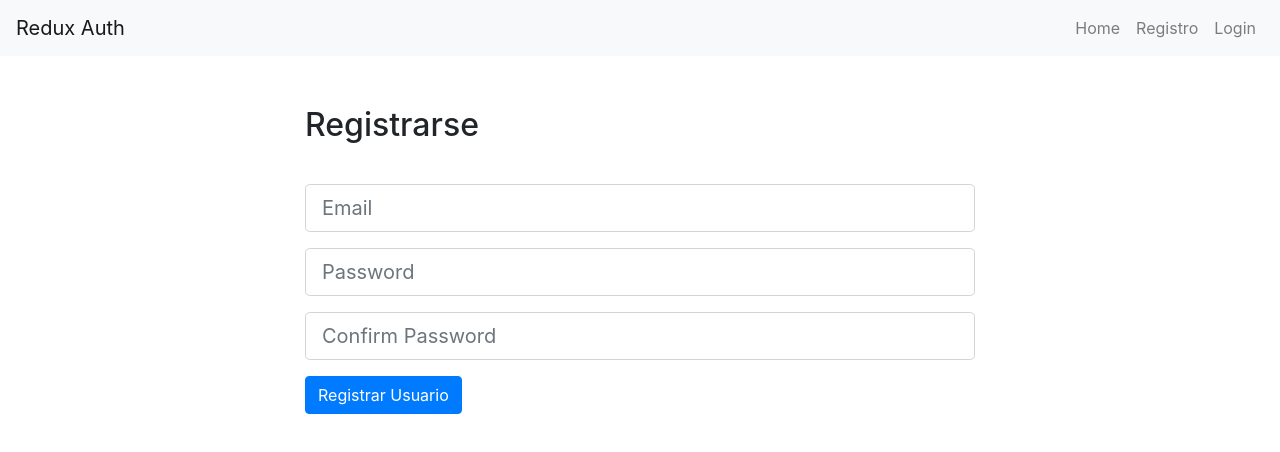
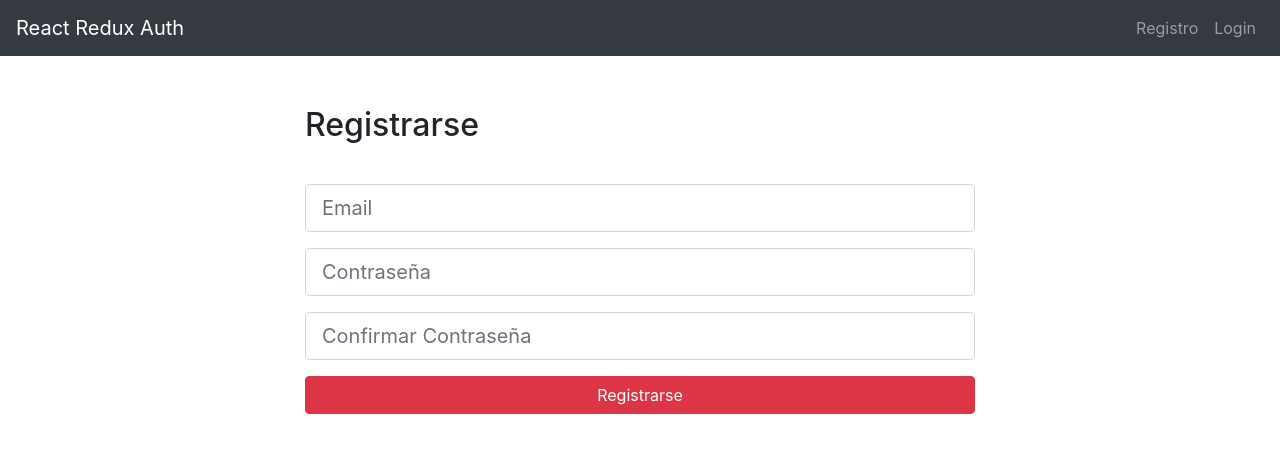
Before and after one commit to Beor18/jwt-elixir-frontend, a React (Create React App) app: page /register in a window 1280 px wide. Shown: the top 452 px of the page. Built offline with nearby package versions, Linux system fonts and the light colour scheme.

Commit message:
logout y otros cambios

```diff
--- a/src/App.js
+++ b/src/App.js
@@ -2,6 +2,9 @@ import React, { Component } from 'react';
 import { BrowserRouter as Router, Route} from 'react-router-dom';
 import { Provider } from 'react-redux';
 import store from './store';
+import jwt_decode from 'jwt-decode';
+import setAuthToken from './setAuthToken';
+import { setCurrentUser, logoutUser } from './actions/authentication';
 
 import Navbar from './components/Navbar';
 import Register from './components/Register';
@@ -9,6 +12,18 @@ import Login from './components/Login';
 import Home from './components/Home';
 
 import 'bootstrap/dist/css/bootstrap.min.css';
+
+if(localStorage.jwt) {
+  setAuthToken(localStorage.jwt);
+  const decoded = jwt_decode(localStorage.jwt);
+  store.dispatch(setCurrentUser(decoded));
+
+  const currentTime = Date.now() / 1000;
+  if(decoded.exp < currentTime) {
+    store.dispatch(logoutUser());
+    window.location.href = '/login'
+  }
+}
 
 class App extends Component {
   render() {
--- a/src/actions/authentication.js
+++ b/src/actions/authentication.js
@@ -17,8 +17,8 @@ export const registerUser = (user, history) => dispatch => {
 export const loginUser = (user) => dispatch => {
     axios.post('http://localhost:4000/api/v1/sign_in', user)
             .then(res => {
-                const { token } = res.data;
-                localStorage.setItem('jwtToken', token);
+                const token = res.data.jwt;
+                localStorage.setItem('jwt', token);
                 setAuthToken(token);
                 const decoded = jwt_decode(token);
                 dispatch(setCurrentUser(decoded));
@@ -37,3 +37,10 @@ export const setCurrentUser = decoded => {
         payload: decoded
     }
 }
+
+export const logoutUser = (history) => dispatch => {
+    localStorage.removeItem('jwt');
+    setAuthToken(false);
+    dispatch(setCurrentUser({}));
+    history.push('/login');
+}
--- a/src/components/Home.js
+++ b/src/components/Home.js
@@ -3,8 +3,8 @@ import React, { Component } from 'react';
 export default class Home extends Component {
     render() {
         return(
-            <div>
-                Home Componente
+            <div className="container" style={{ marginTop: '20px'}}>
+                <h2>Bienvenido a Home componente</h2>
             </div>
         );
     }
--- a/src/components/Login.js
+++ b/src/components/Login.js
@@ -1,10 +1,11 @@
 import React, { Component } from 'react';
+import PropTypes from 'prop-types';
 import { connect } from 'react-redux';
-import PropTypes from 'prop-types';
 import { loginUser } from '../actions/authentication';
 import classnames from 'classnames';
 
 class Login extends Component {
+
     constructor() {
         super();
         this.state = {
@@ -12,14 +13,13 @@ class Login extends Component {
             password: '',
             errors: {}
         }
-
         this.handleInputChange = this.handleInputChange.bind(this);
         this.handleSubmit = this.handleSubmit.bind(this);
     }
 
     handleInputChange(e) {
         this.setState({
-            [e.target.email]: e.target.value
+            [e.target.name]: e.target.value
         })
     }
 
@@ -29,23 +29,31 @@ class Login extends Component {
             email: this.state.email,
             password: this.state.password,
         }
-
         this.props.loginUser(user);
     }
 
+    componentDidMount() {
+        if(this.props.auth.isAuthenticated) {
+            this.props.history.push('/');
+        }
+    }
+
     componentWillReceiveProps(nextProps) {
-            if(nextProps.errors) {
-                this.setState({
-                    errors: nextProps.errors
-             });
+        if(nextProps.auth.isAuthenticated) {
+            this.props.history.push('/')
+        }
+        if(nextProps.errors) {
+            this.setState({
+                errors: nextProps.errors
+            });
         }
     }
 
     render() {
         const {errors} = this.state;
         return(
-            <div className="container" style={{ marginTop: '50px', width: '700px'}}>
-            <h2 style={{marginBottom: '40px'}}>Login</h2>
+        <div className="container" style={{ marginTop: '50px', width: '700px'}}>
+            <h2 style={{marginBottom: '40px'}}>Panel de Administración</h2>
             <form onSubmit={ this.handleSubmit }>
                 <div className="form-group">
                     <input
@@ -63,7 +71,7 @@ class Login extends Component {
                 <div className="form-group">
                     <input
                     type="password"
-                    placeholder="Password"
+                    placeholder="Contraseña"
                     className={classnames('form-control form-control-lg', {
                         'is-invalid': errors.password
                     })}
@@ -74,7 +82,7 @@ class Login extends Component {
                     {errors.password && (<div className="invalid-feedback">{errors.password}</div>)}
                 </div>
                 <div className="form-group">
-                    <button type="submit" className="btn btn-primary">
+                    <button type="submit" className="btn btn-danger" style={{  width: '100%'}}>
                         Ingresar
                     </button>
                 </div>
@@ -85,11 +93,14 @@ class Login extends Component {
 }
 
 Login.propTypes = {
+    loginUser: PropTypes.func.isRequired,
+    auth: PropTypes.object.isRequired,
     errors: PropTypes.object.isRequired
 }
 
 const mapStateToProps = (state) => ({
+    auth: state.auth,
     errors: state.errors
 })
 
-export  default connect(mapStateToProps, { loginUser })(Login)
+export default connect(mapStateToProps, { loginUser })(Login)
--- a/src/components/Navbar.js
+++ b/src/components/Navbar.js
@@ -1,27 +1,55 @@
 import React, { Component } from 'react';
 import { Link } from 'react-router-dom';
+import PropTypes from 'prop-types';
+import { connect } from 'react-redux';
+import { logoutUser } from '../actions/authentication';
+import { withRouter } from 'react-router-dom';
 
 class Navbar extends Component {
+
+    onLogout(e) {
+        e.preventDefault();
+        this.props.logoutUser(this.props.history);
+    }
+
     render() {
-        return(
-        <nav className="navbar navbar-expand-lg navbar-light bg-light">
-            <Link className="navbar-brand" to="/">Redux Auth</Link>
-            <div className="collapse navbar-collapse" id="navbarSupportedContent">
+        const {isAuthenticated, user} = this.props.auth;
+        const authLinks = (
             <ul className="navbar-nav ml-auto">
-                    <li className="nav-item">
-                    <Link className="nav-link" to="/">Home</Link>
-                    </li>
+                <a href="#" className="nav-link" onClick={this.onLogout.bind(this)}>
+
+                            Salir
+                </a>
+            </ul>
+        )
+      const guestLinks = (
+        <ul className="navbar-nav ml-auto">
             <li className="nav-item">
                 <Link className="nav-link" to="/register">Registro</Link>
             </li>
-                    <li class="nav-item">
+            <li className="nav-item">
                 <Link className="nav-link" to="/login">Login</Link>
             </li>
         </ul>
+      )
+        return(
+            <nav className="navbar navbar-expand-lg navbar-dark bg-dark">
+                <Link className="navbar-brand" to="/">React Redux Auth</Link>
+                <div className="collapse navbar-collapse" id="navbarSupportedContent">
+                    {isAuthenticated ? authLinks : guestLinks}
                 </div>
             </nav>
         )
     }
 }
 
-export default Navbar;
+Navbar.propTypes = {
+    logoutUser: PropTypes.func.isRequired,
+    auth: PropTypes.object.isRequired
+}
+
+const mapStateToProps = (state) => ({
+    auth: state.auth
+})
+
+export default connect(mapStateToProps, { logoutUser })(withRouter(Navbar));
--- a/src/components/Register.js
+++ b/src/components/Register.js
@@ -4,7 +4,6 @@ import PropTypes from 'prop-types';
 import { withRouter } from 'react-router-dom';
 import { registerUser } from '../actions/authentication';
 import classnames from 'classnames';
-
 
 class Register extends Component {
 
@@ -16,14 +15,13 @@ class Register extends Component {
             password_confirmation: '',
             errors: {}
         }
-
         this.handleInputChange = this.handleInputChange.bind(this);
         this.handleSubmit = this.handleSubmit.bind(this);
     }
 
     handleInputChange(e) {
         this.setState({
-            [e.target.email]: e.target.value
+            [e.target.name]: e.target.value
         })
     }
 
@@ -32,12 +30,15 @@ class Register extends Component {
         const user = {
             email: this.state.email,
             password: this.state.password,
-            password_confirmation: this.state.password_confirmation
+            password_confirm: this.state.password_confirmation
         }
         this.props.registerUser(user, this.props.history);
     }
 
     componentWillReceiveProps(nextProps) {
+        if(nextProps.auth.isAuthenticated) {
+            this.props.history.push('/')
+        }
         if(nextProps.errors) {
             this.setState({
                 errors: nextProps.errors
@@ -45,18 +46,25 @@ class Register extends Component {
         }
     }
 
+    componentDidMount() {
+        if(this.props.auth.isAuthenticated) {
+            this.props.history.push('/');
+        }
+    }
+
     render() {
         const { errors } = this.state;
         return(
-            <div className="container" style={{ marginTop: '50px', width: '700px'}}>
+        <div className="container" style={{ marginTop: '50px', width: '700px'}}>
             <h2 style={{marginBottom: '40px'}}>Registrarse</h2>
             <form onSubmit={ this.handleSubmit }>
-
                 <div className="form-group">
                     <input
                     type="email"
                     placeholder="Email"
-                    className={classnames('form-control form-control-lg', { 'is-invalid': errors.email})}
+                    className={classnames('form-control form-control-lg', {
+                        'is-invalid': errors.email
+                    })}
                     name="email"
                     onChange={ this.handleInputChange }
                     value={ this.state.email }
@@ -66,8 +74,10 @@ class Register extends Component {
                 <div className="form-group">
                     <input
                     type="password"
-                    placeholder="Password"
-                    className={classnames('form-control form-control-lg', { 'is-invalid': errors.password})}
+                    placeholder="Contraseña"
+                    className={classnames('form-control form-control-lg', {
+                        'is-invalid': errors.password
+                    })}
                     name="password"
                     onChange={ this.handleInputChange }
                     value={ this.state.password }
@@ -77,17 +87,19 @@ class Register extends Component {
                 <div className="form-group">
                     <input
                     type="password"
-                    placeholder="Confirm Password"
-                    className={classnames('form-control form-control-lg', { 'is-invalid': errors.password_confirmation})}
-                    name="password_confirm"
+                    placeholder="Confirmar Contraseña"
+                    className={classnames('form-control form-control-lg', {
+                        'is-invalid': errors.password_confirmation
+                    })}
+                    name="password_confirmation"
                     onChange={ this.handleInputChange }
                     value={ this.state.password_confirmation }
                     />
                     {errors.password_confirmation && (<div className="invalid-feedback">{errors.password_confirmation}</div>)}
                 </div>
                 <div className="form-group">
-                    <button type="submit" className="btn btn-primary">
-                        Registrar Usuario
+                    <button type="submit" className="btn btn-danger" style={{  width: '100%'}}>
+                        Registrarse
                     </button>
                 </div>
             </form>
@@ -98,10 +110,12 @@ class Register extends Component {
 
 Register.propTypes = {
     registerUser: PropTypes.func.isRequired,
+    auth: PropTypes.object.isRequired
 };
 
 const mapStateToProps = state => ({
+    auth: state.auth,
     errors: state.errors
-})
+});
 
 export default connect(mapStateToProps,{ registerUser })(withRouter(Register))
```
Lines whose indentation alone changed are shown as unchanged.
